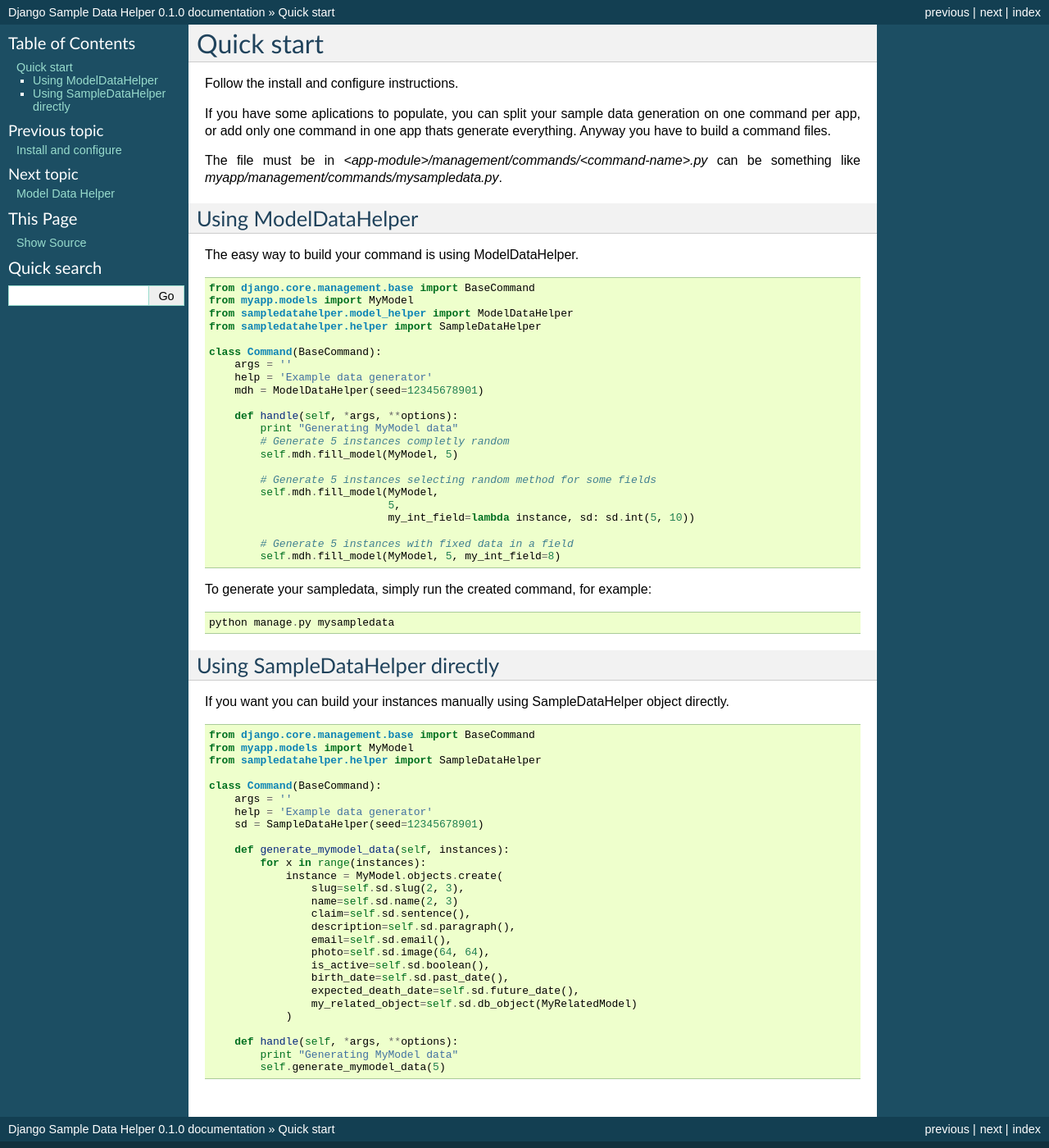
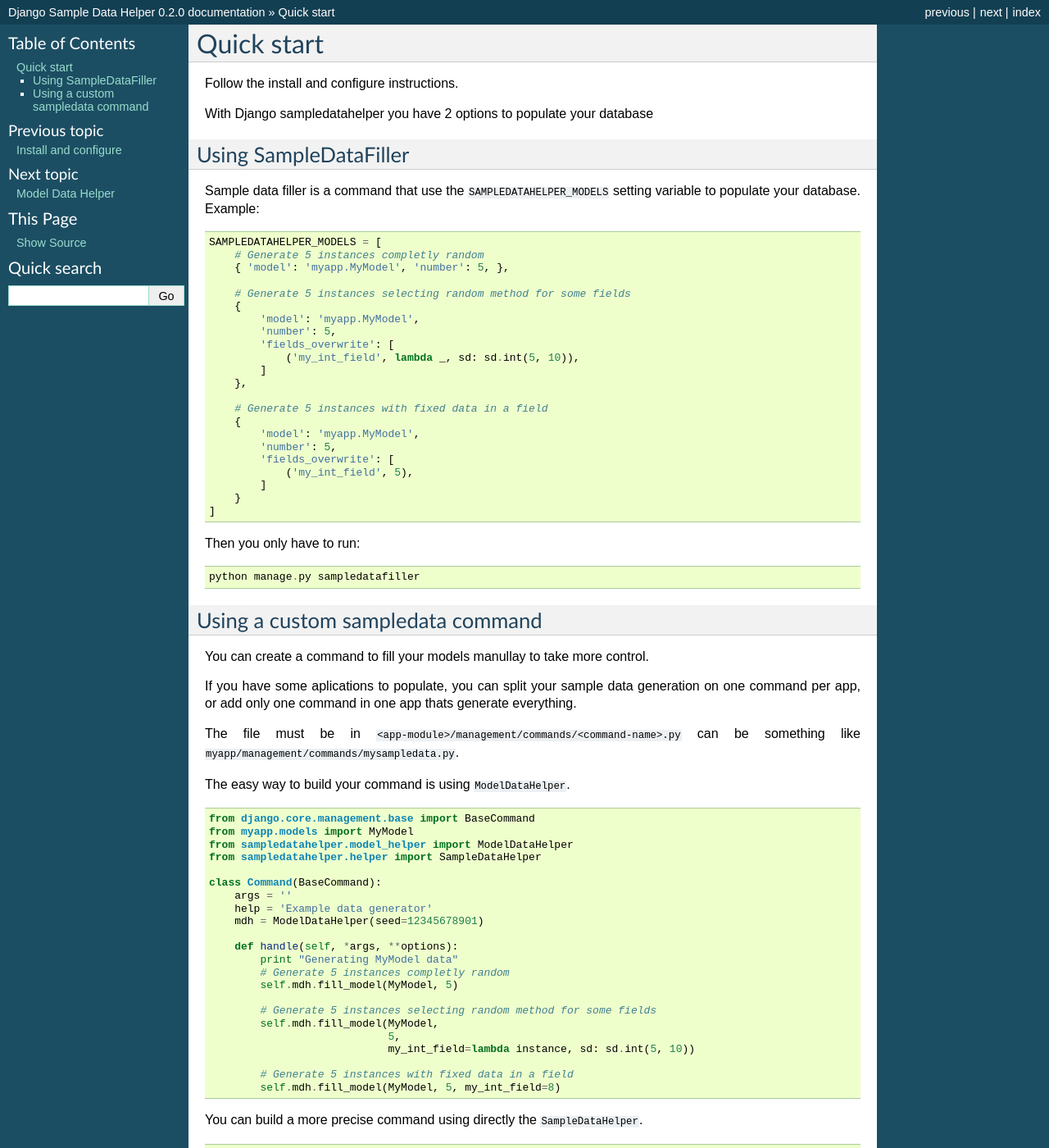
Before and after one commit to kaleidos/django-sampledatahelper, a Sphinx documentation site: the page built from doc/source/quick_start.rst, in a window 1280 px wide and 1400 px high. Shown: the whole window at 82% size. Built offline with Sphinx 7.4.7, drawn with Linux system fonts in a browser that asks for light colours; some of the changed text lies outside the part shown.

Commit message:
Working on the documentation

```diff
--- a/doc/source/conf.py
+++ b/doc/source/conf.py
@@ -48,9 +48,9 @@
 # built documents.
 #
 # The short X.Y version.
-version = '0.1.0'
+version = '0.2.0'
 # The full version, including alpha/beta/rc tags.
-release = '0.1.0'
+release = '0.2.0'
 
 # The language for content autogenerated by Sphinx. Refer to documentation
 # for a list of supported languages.
--- a/doc/source/quick_start.rst
+++ b/doc/source/quick_start.rst
@@ -3,18 +3,56 @@
 
 Follow the install and configure instructions.
 
+With Django sampledatahelper you have 2 options to populate your database
+
+Using SampleDataFiller
+----------------------
+
+Sample data filler is a command that use the :code:`SAMPLEDATAHELPER_MODELS` setting
+variable to populate your database. Example:
+
+.. code:: python
+
+  SAMPLEDATAHELPER_MODELS = [
+      # Generate 5 instances completly random
+      { 'model': 'myapp.MyModel', 'number': 5, },
+
+      # Generate 5 instances selecting random method for some fields
+      {
+          'model': 'myapp.MyModel',
+          'number': 5,
+          'fields_overwrite': [
+              ('my_int_field', lambda _, sd: sd.int(5, 10)),
+          ]
+      },
+
+      # Generate 5 instances with fixed data in a field
+      {
+          'model': 'myapp.MyModel',
+          'number': 5,
+          'fields_overwrite': [
+              ('my_int_field', 5),
+          ]
+      }
+  ]
+
+Then you only have to run::
+
+  python manage.py sampledatafiller
+
+Using a custom sampledata command
+---------------------------------
+
+You can create a command to fill your models manullay to take more control.
+
 If you have some aplications to populate, you can split your sample data
 generation on one command per app, or add only one command in one app thats
-generate everything. Anyway you have to build a command files.
+generate everything.
 
-The file must be in `<app-module>/management/commands/<command-name>.py` can be
-something like `myapp/management/commands/mysampledata.py`.
+The file must be in :code:`<app-module>/management/commands/<command-name>.py` can be
+something like :code:`myapp/management/commands/mysampledata.py`.
 
-
-Using ModelDataHelper
-----------------------
-
-The easy way to build your command is using ModelDataHelper.
+The easy way to build your command is using :code:`ModelDataHelper`.
 
 .. code:: python
 
@@ -41,15 +79,7 @@
           # Generate 5 instances with fixed data in a field
           self.mdh.fill_model(MyModel, 5, my_int_field=8)
 
-To generate your sampledata, simply run the created command, for example::
-
-  python manage.py mysampledata
-
-Using SampleDataHelper directly
--------------------------------
-
-If you want you can build your instances manually using SampleDataHelper object
-directly.
+You can build a more precise command using directly the :code:`SampleDataHelper`.
 
 .. code:: python
 
@@ -66,7 +96,7 @@
           for x in range(instances):
               instance = MyModel.objects.create(
                   slug=self.sd.slug(2, 3),
-                  name=self.sd.name(2, 3)
+                  name=self.sd.name(2, 3),
                   claim=self.sd.sentence(),
                   description=self.sd.paragraph(),
                   email=self.sd.email(),
@@ -80,3 +110,7 @@
       def handle(self, *args, **options):
           print "Generating MyModel data"
           self.generate_mymodel_data(5)
+
+To generate your sampledata, simply run the created command, for example::
+
+  python manage.py mysampledata
```
Also changed, not shown: README.rst (+3 -29 lines), doc/source/index.rst (+3 -5 lines), doc/source/install_and_configure.rst (+34 -3 lines), doc/source/model_helper.rst (+18 -5 lines), doc/source/sampledatahelper.rst (renamed from doc/source/api.rst, +7 -2 lines).
